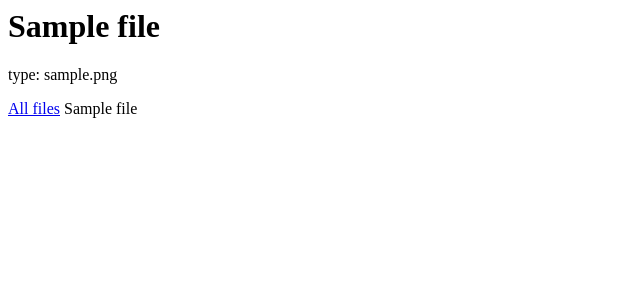
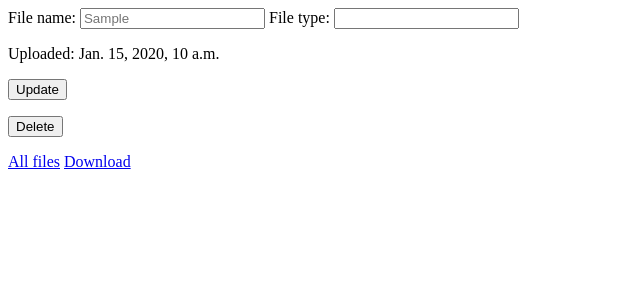
Before and after one commit to JL037/files_project, a Django app: page /file/1/ in a window 1280 px wide. Shown: the top 300 px of the page, without its empty margins (0-640 px from the left). Run offline with Django 5.2, Linux system fonts and the light colour scheme; tables that the repository leaves empty hold one stand-in row (values such as "Sample post").

Commit message:
Finish of Databases and the Django ORM

```diff
--- a/files_app/admin.py
+++ b/files_app/admin.py
@@ -1,4 +1,7 @@
 from django.contrib import admin
 from .models import File
 
-admin.site.register(File)
+class FileAdmin(admin.ModelAdmin):
+    readonly_fields=('id', 'upload_timestamp')
+
+admin.site.register(File, FileAdmin)
--- a/files_app/models.py
+++ b/files_app/models.py
@@ -2,8 +2,8 @@ from django.db import models
 
 class File(models.Model):
     name = models.CharField(max_length=1024)
-    file_type = models.CharField(max_length=10)
     upload_timestamp = models.DateTimeField(auto_now_add=True, null=True)
+    file = models.FileField(null=True)
 
     def __str__(self):
         return self.name
--- a/files_app/templates/files/file_file.html
+++ b/files_app/templates/files/file_file.html
@@ -1,9 +1,17 @@
 {% extends "files/site.html" %}
-{% block title %} file details {% endblock %}
+{% block title %} {{file.name}} {% endblock %}
 {% block body %}
-  <h1>{{ file.name}}</h1>
-  <p>type: {{ file.file_type }}</p>
+  <form action="{% url 'edit' file.id %}" method="POST">
+    {% csrf_token %}
+    <label for="name">File name:</label>
+    <input type="text" name="name" id="name" placeholder={{file.name}} />
+    <label for="type">File type:</label>
+    <input type="text" name="type" id="type" placeholder="{{file.file_type}}" />
+    <p>Uploaded: {{file.upload_timestamp}}</p>
+    <button>Update</button>
+  </form>
+  <form action="{% url 'delete' file.id %}"><button>Delete</button></form>
   <a href="{% url 'files_app' %}">All files</a>
-{{ file }}
+  <a href={{file.file_file.url}} download> Download</a>
 {% endblock %}
 <!-- This template extends the site.html template and displays the details of a file. The file name, type, and a link to the all files page are displayed. -->
--- a/files_app/templates/files/files.html
+++ b/files_app/templates/files/files.html
@@ -10,4 +10,10 @@
 {% else %}
 <p>You better upload some files!</p>
 {% endif %}
+<form action="{% url 'upload' %}" method="POST" enctype="multipart/form-data" >
+    {% csrf_token %}
+    {{ form }}
+    <br />
+    <button>Upload</button>
+</form>
 {% endblock %}
--- a/files_app/urls.py
+++ b/files_app/urls.py
@@ -17,10 +17,15 @@ Including another URLconf
 from django.contrib import admin
 from django.urls import path
 from files_app import views
+from django.conf import settings
+from django.conf.urls.static import static
 
 urlpatterns = [
     path('admin/', admin.site.urls),
     path('', views.home, name='home'),
     path('files/', views.files_app, name='files_app'),
     path('file/<int:file_id>/', views.file_file, name='file_file'),
-]
+    path('files/edit/<int:file_id>/', views.edit, name='edit'),
+    path('files/delete/<int:file_id>/', views.delete, name='delete'),
+    path('files/upload/', views.upload, name='upload'),
+] + static(settings.MEDIA_URL, document_root=settings.MEDIA_ROOT)
--- a/files_app/views.py
+++ b/files_app/views.py
@@ -1,25 +1,48 @@
 from django.http import HttpResponse
 from django.http import Http404
-from django.shortcuts import render
+from django.shortcuts import render, redirect
 from .models import File
-
+from .forms import UploadForm
 
 
 def home(request):
     return HttpResponse("Hello there")
+
 def files_app(request):
-    data = File.objects.all()
-    return render(request, 'files/files.html', {'files': data})
-# def file_file(request, file_id):
-#     f = next((item for item in files_data if item['id'] == file_id), None)
-#     print("five", f)
-#     if f is not None:
-#         return render(request, 'files/file_file.html', {'file': f})
-#     return Http404
-    # return render(request, "files/files.html", {'files': files_data})
+    f = File.objects.all()
+    return render(request, 'files/files.html', {'files': f, 'form': UploadForm})
+
 def file_file(request, file_id):
     try:
         f = File.objects.get(pk=file_id)
         return render(request, 'files/file_file.html', {'file': f})
     except File.DoesNotExist:
         raise Http404("file does not exist")
+
+def edit(request, file_id):
+    name = request.POST.get('name')
+    file_type = request.POST.get('type')
+    f = File.objects.get(pk=file_id)
+    print(name, file_type, f)
+
+    if f:
+        if name:
+            f.name = name
+        if file_type:
+            f.file_type = file_type
+        f.save()
+        return redirect(files_app)
+    else:
+        return redirect(files_app)
+
+def delete(request, file_id):
+    f = File.objects.get(pk=file_id)
+    if f:
+        f.delete()
+    return redirect(files_app)
+
+def upload(request):
+    form = UploadForm(request.POST, request.FILES)
+    if form.is_valid():
+        form.save()
+    return redirect(files_app)
```
Also changed, not shown: files_app/forms.py (added, +12 -0 lines), files_app/settings.py (+7 -2 lines), files_app/migrations/0006_remove_file_file_type_file_file.py (added).
